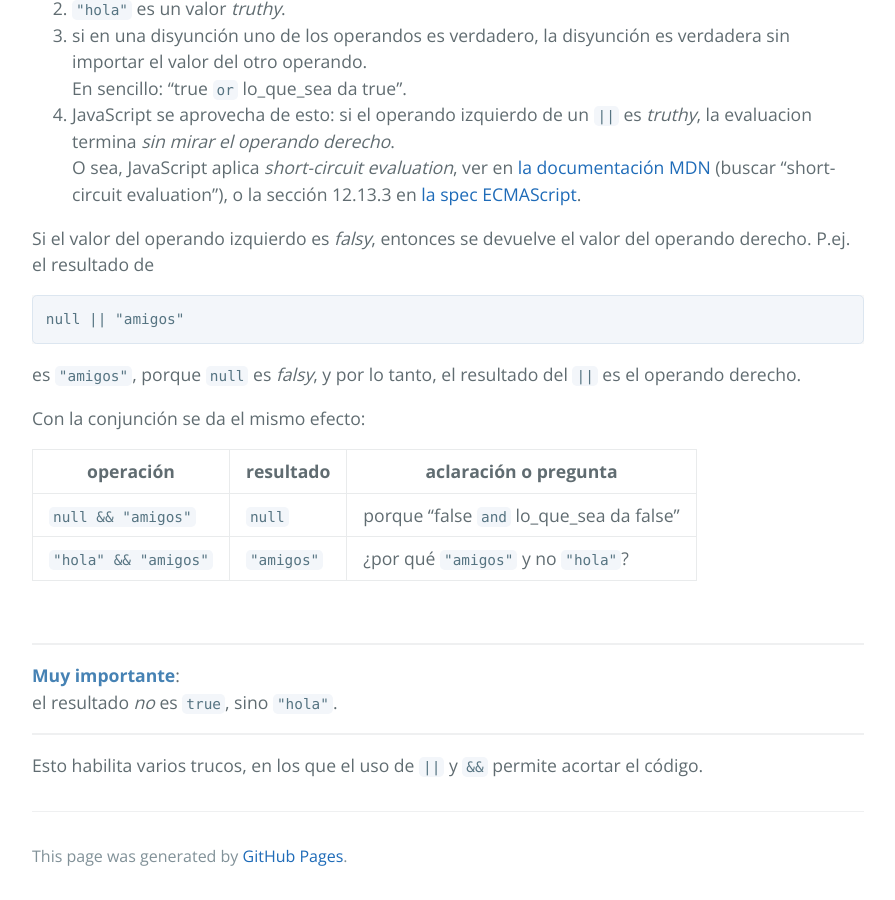
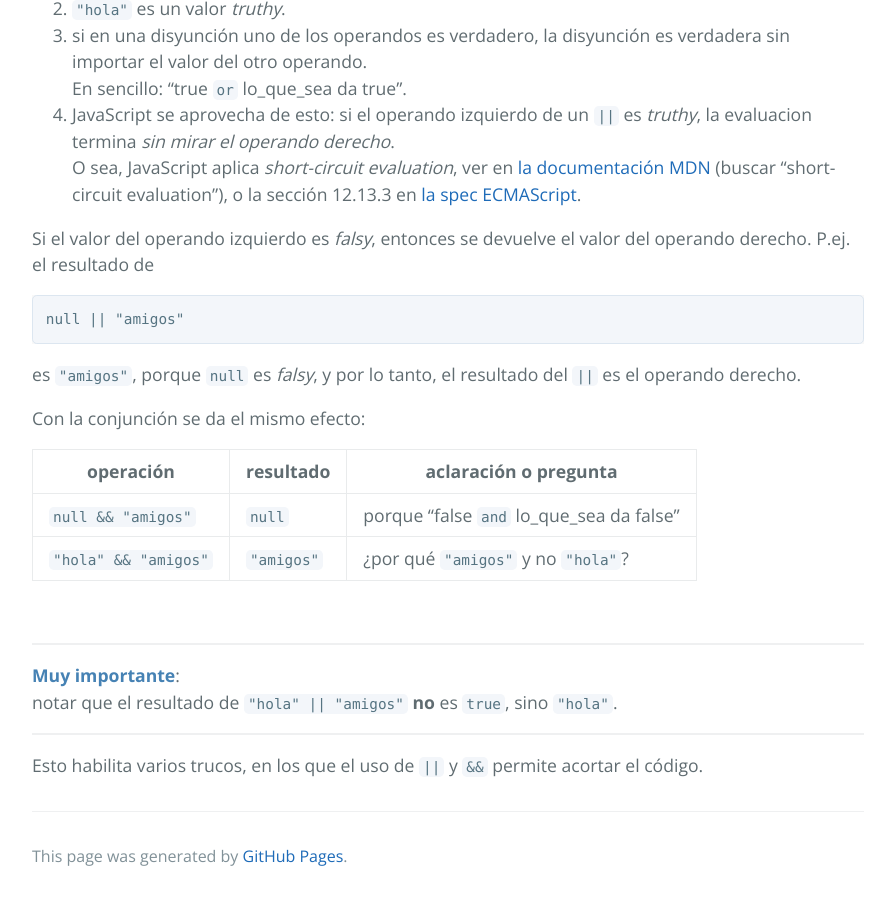
Before and after one commit to clombardi/bdsol-capacitacion-desarrollo, a Jekyll site: the page built from javascript/js-booleanos.md, in a window 1280 px wide and 900 px high, scrolled down 656 px. Shown: the whole window, without its empty margins (192-1087 px from the left). Built offline with Jekyll 4.4.1, drawn with Linux system fonts in a browser that asks for light colours; our own code applies the rules of GitHub Pages for plain Markdown files.

Commit message:
booleanos en js - algo de formato 02

```diff
--- a/javascript/js-booleanos.md
+++ b/javascript/js-booleanos.md
@@ -34,7 +34,7 @@ Con la conjunción se da el mismo efecto:
 
 ------
 **Muy importante**{: style="color: SteelBlue"}:
-el resultado _no_ es `true`, sino `"hola"`.
+notar que el resultado de `"hola" || "amigos"` **no** es `true`, sino `"hola"`.
 
 ------
 Esto habilita varios trucos, en los que el uso de `||` y `&&` permite acortar el código.
```
